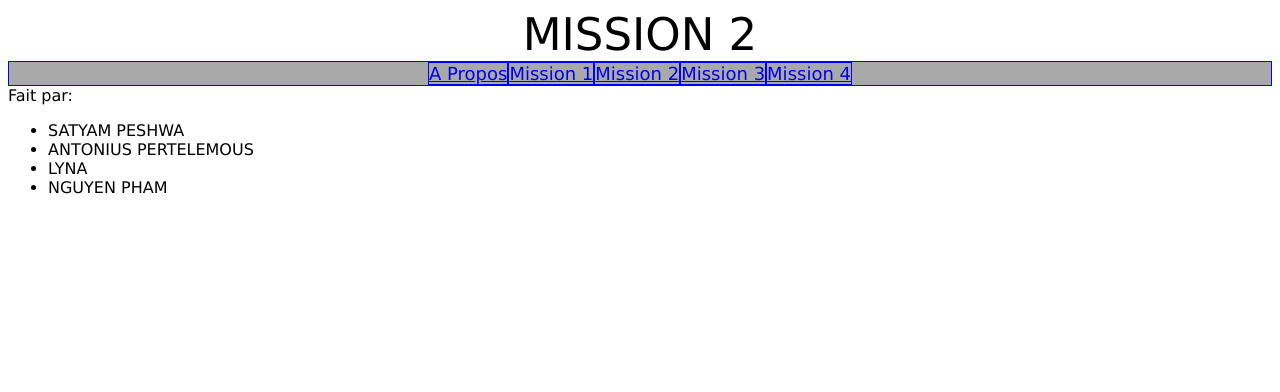
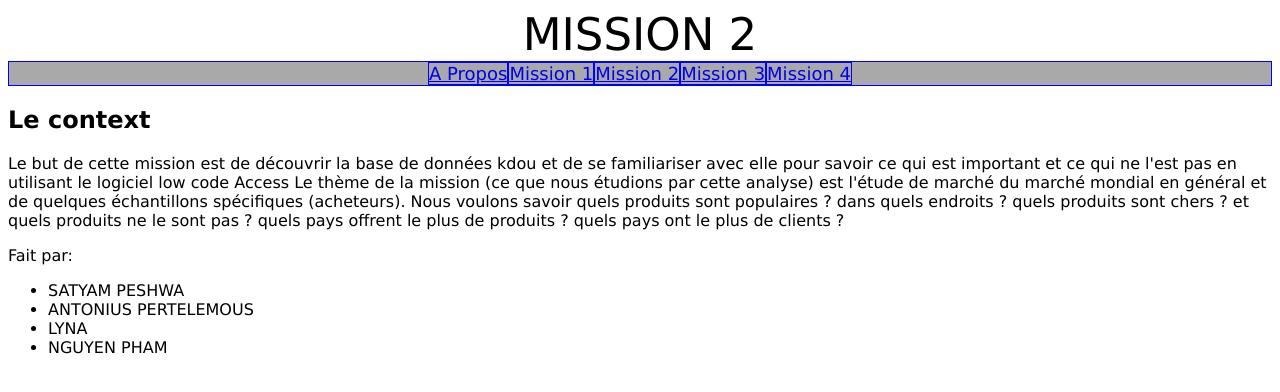
Before and after one commit to DreamBigGo/SAE-BD-WEB, a plain HTML site: page M2.html in a window 1280 px wide. Drawn offline with Linux system fonts and the light colour scheme.

Commit message:
Update M2.html

```diff
--- a/M2.html
+++ b/M2.html
@@ -14,6 +14,14 @@
     <a href="M3.html">Mission 3</a>
     <a href="M4.html">Mission 4</a>
 </nav>
+
+
+<article>
+  <h2>Le context</h2>
+  <p>Le but de cette mission est de découvrir la base de données kdou et de se familiariser avec elle pour savoir ce qui est important et ce qui ne l'est pas en utilisant le logiciel low code Access
+Le thème de la mission (ce que nous étudions par cette analyse) est l'étude de marché du marché mondial en général et de quelques échantillons spécifiques (acheteurs). Nous voulons savoir quels produits sont populaires ? dans quels endroits ? quels produits sont chers ? et quels produits ne le sont pas ? quels pays offrent le plus de produits ? quels pays ont le plus de clients ?
+</p>
+</article>
 <footer>
     Fait par:
     <ul>
```
